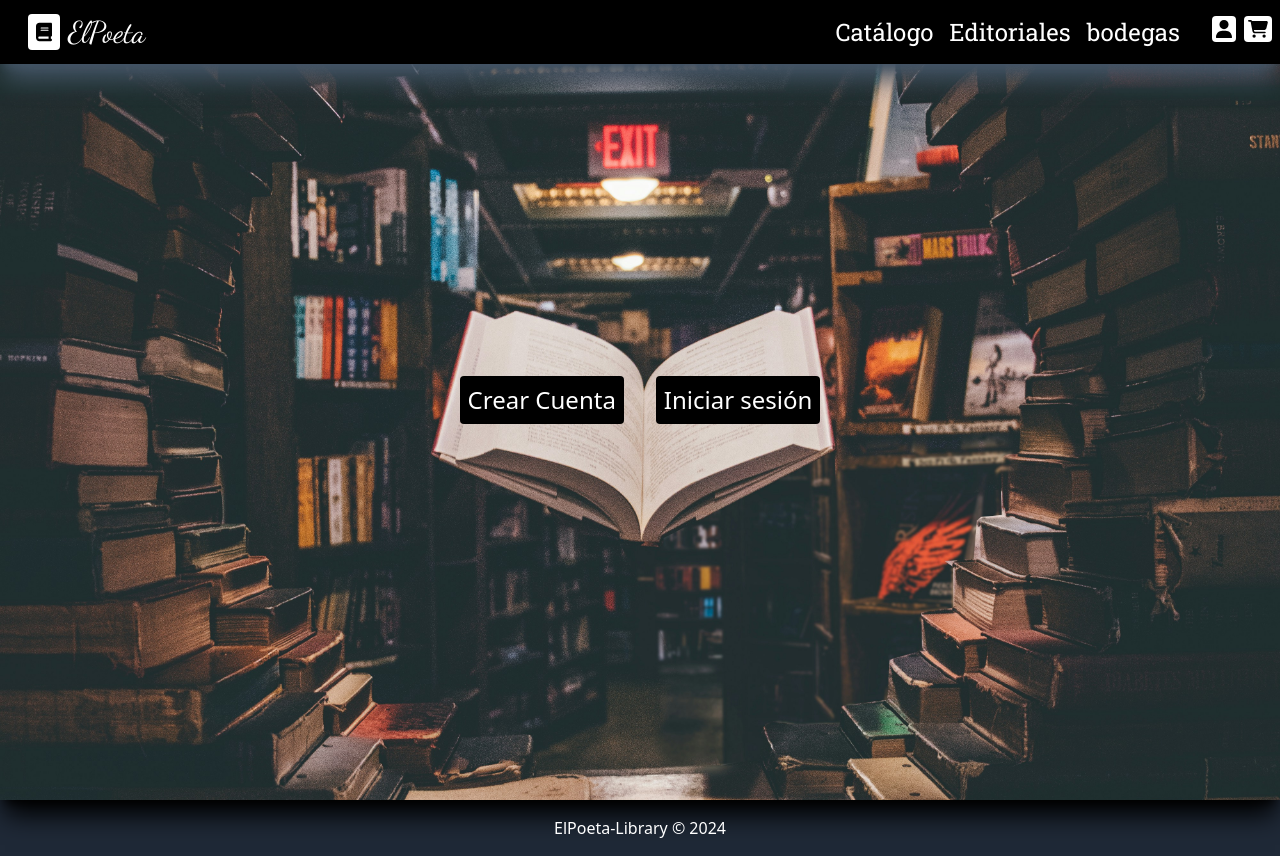
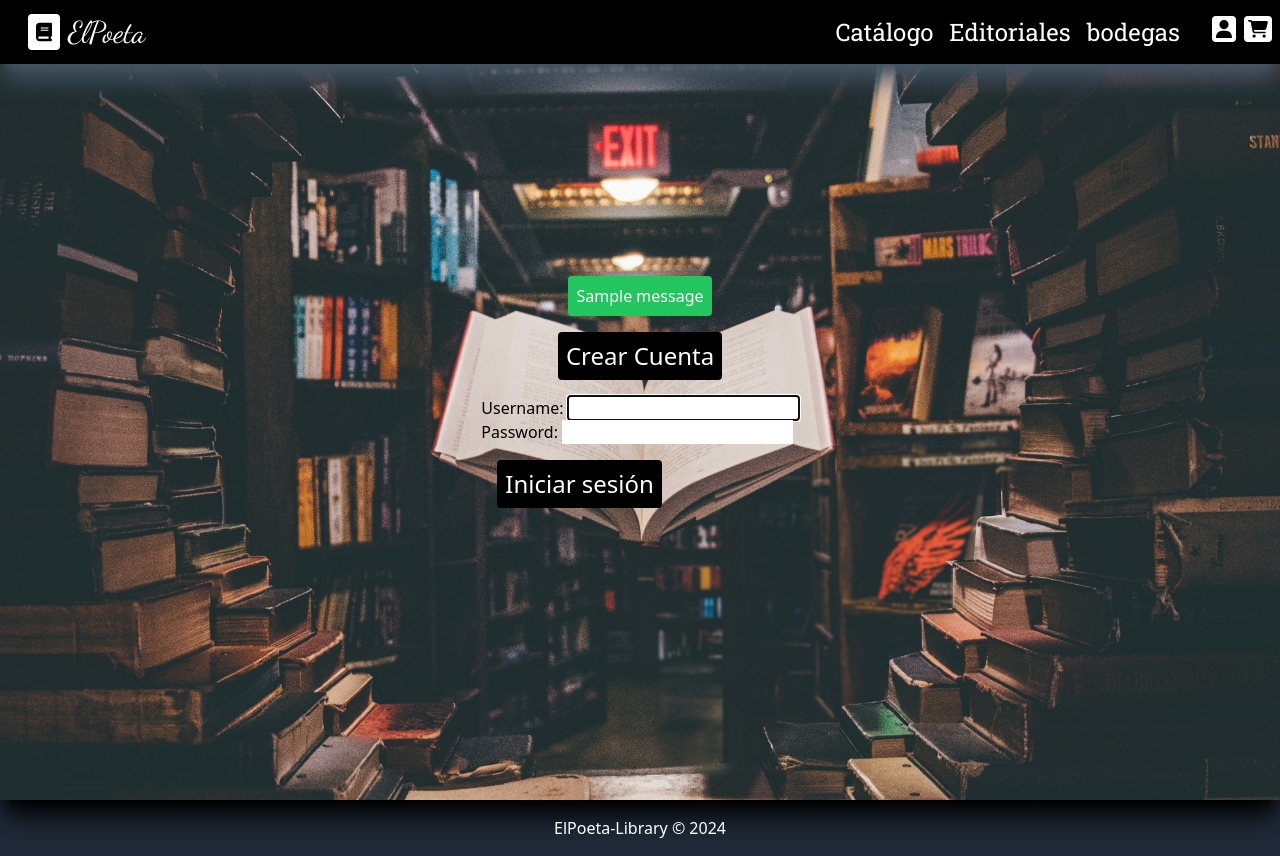
Before and after one commit to PabloVasquezC/DjangoLibrary, a Django app: page /login/ in a window 1280 px wide. Run offline with Django 5.2, Linux system fonts and the light colour scheme; tables that the repository leaves empty hold one stand-in row (values such as "Sample post"); one stand-in notice (Sample message) is shown; some libraries are stand-ins or nearby versions.

Commit message:
i almost have the login

```diff
--- a/myapp/views.py
+++ b/myapp/views.py
@@ -6,6 +6,10 @@ from .models import Editorial, Producto, Bodega
 import json
 from .forms import CustomUserCreationForm
 from django.shortcuts import render, redirect
+from django.contrib import messages
+from django.contrib.auth import authenticate, login as auth_login
+from django.contrib.auth.forms import AuthenticationForm
+
 
 
 
@@ -39,16 +43,30 @@ def warehouses(request):
     })
 
 def login(request):
-    return render(request, 'myapp/login.html', {
-        'app_name': 'myapp',
-    })
+    if request.method == 'POST':
+        form = AuthenticationForm(request, data=request.POST)
+        if form.is_valid():
+            username = form.cleaned_data.get('username')
+            password = form.cleaned_data.get('password')
+            user = authenticate(username=username, password=password)
+            if user is not None:
+                auth_login(request, user)
+                messages.info(request, f"Bienvenido/a, {username}")
+                return redirect('home')
+            else:
+                messages.error(request, "Nombre de usuario o contraseña no válido.")
+        else:
+            messages.error(request, "Información inválida.")
+    else:
+        form = AuthenticationForm()
+    return render(request, 'myapp/login.html', {'form': form})
 
 def register(request):
     if request.method == 'POST':
         form = CustomUserCreationForm(request.POST)
         if form.is_valid():
             form.save()
-            # Opcional: iniciar sesión del usuario después del registro
+            messages.success(request, 'Cuenta creada exitosamente. Ahora puedes iniciar sesión.')
             return redirect('login')
     else:
         form = CustomUserCreationForm()
--- a/templates/myapp/login.html
+++ b/templates/myapp/login.html
@@ -9,6 +9,14 @@
 {% endblock %}
 
 {% block login %}
+{% if messages %}
+    {% for message in messages %}
+        <div class="bg-green-500 text-white p-2 rounded {{ message.tags }}">
+            {{ message }}
+        </div>
+    {% endfor %}
+{% endif %}
+
 {% if user.is_authenticated %}
     <h1 class="bg-black text-white shadow shadow-white p-2 text-3xl rounded-lg">Ya has iniciado sesión 😉.</h1>
 
@@ -18,9 +26,15 @@
         <a href="{% url 'admin:index' %}" class="bg-black text-2xl m-4 p-2 text-white rounded transition hover:bg-white hover:text-black hover:border-black">Ir al panel de administración</a>
     </div>
 {% else %}
-    <div class="flex">
+    <div class="flex flex-col items-center">
         <a href="{% url 'register' %}" class="bg-black text-2xl m-4 p-2 text-white rounded transition hover:bg-white hover:text-black">Crear Cuenta</a>
-        <a href="{% url 'admin:index' %}" class="bg-black text-2xl m-4 p-2 text-white rounded transition hover:bg-white hover:text-black ">Iniciar sesión</a>
+
+        <!-- Formulario de inicio de sesión -->
+        <form method="post" action="{% url 'login' %}" class="w-full max-w-xs">
+            {% csrf_token %}
+            {{ form.as_p }}
+            <button type="submit" class="bg-black text-2xl m-4 p-2 text-white rounded transition hover:bg-white hover:text-black">Iniciar sesión</button>
+        </form>
     </div>
 {% endif %}
 {% endblock %}
```
Also changed, not shown: db.sqlite3.
